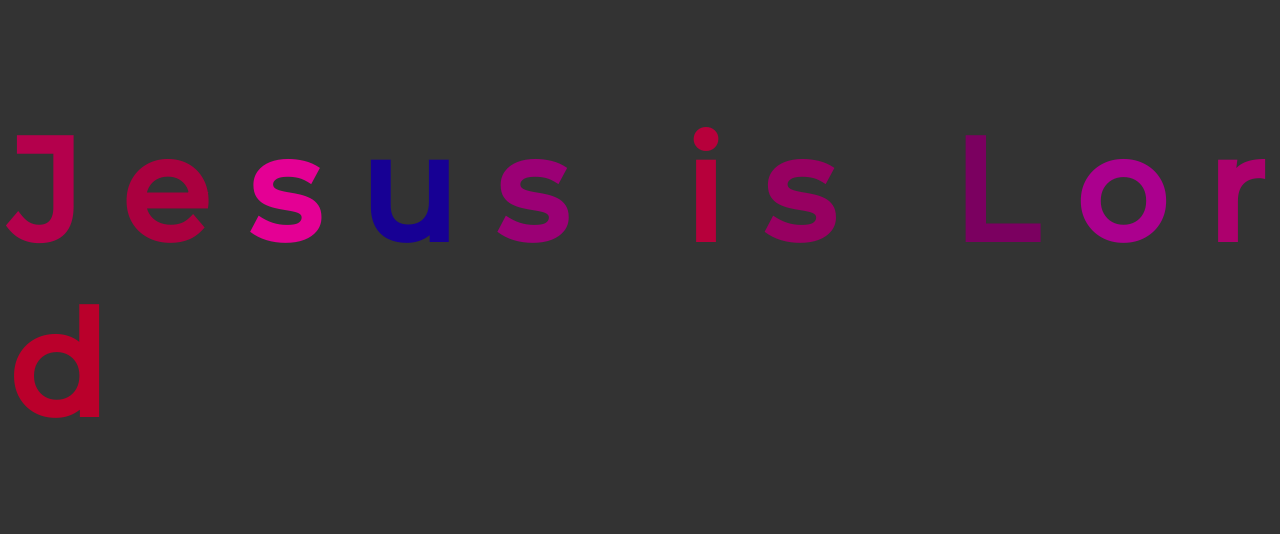
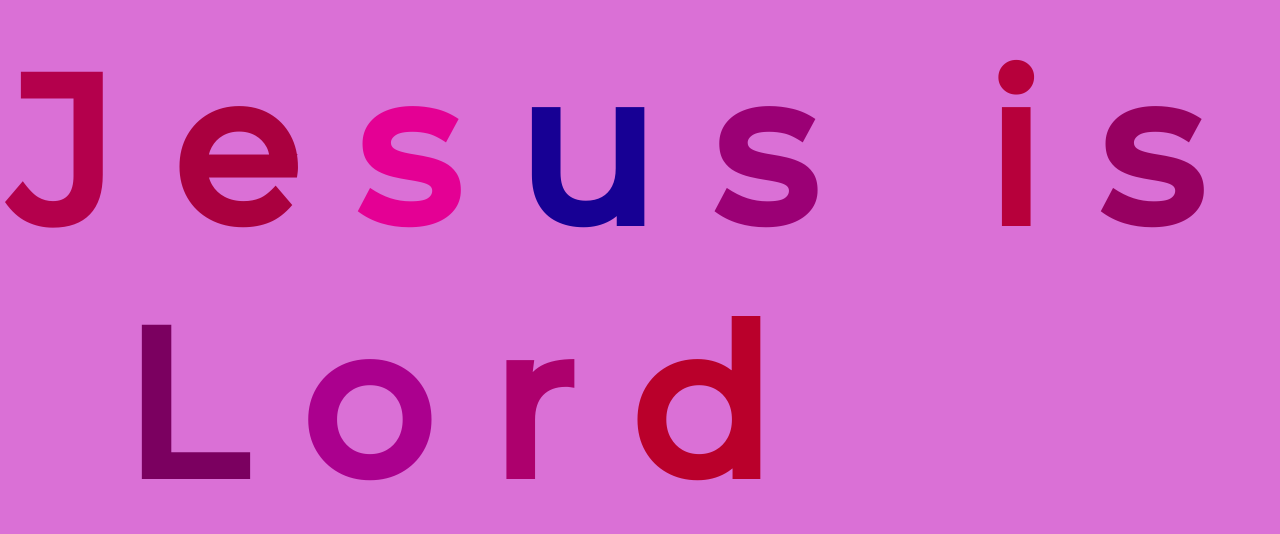
Before and after one commit to corjim/firstGitDemo, a plain HTML site: page index.html in a window 1280 px wide. Shown: the part 130-664 px from the top of the page. Drawn offline with Linux system fonts and the light colour scheme.

Commit message:
TEST MERGE

```diff
--- a/springB.css
+++ b/springB.css
@@ -29,11 +29,11 @@ body {
   justify-content: center;
   align-items: center;
   height: 100vh;
-  background-color: #333;
+  background-color: orchid;
 }
 
 h1 {
-  font-size: 9rem;
+  font-size: 13rem;
   font-family: montserrat;
 }
 
```
